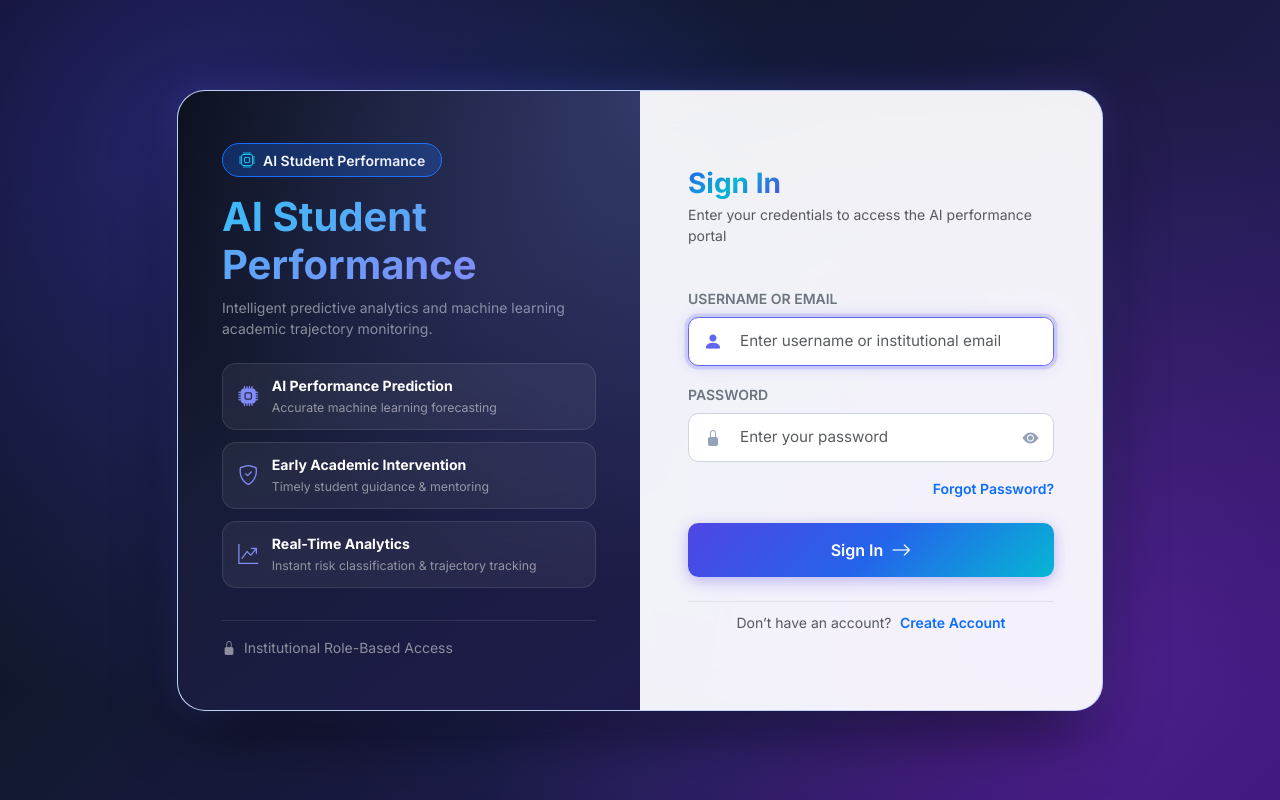
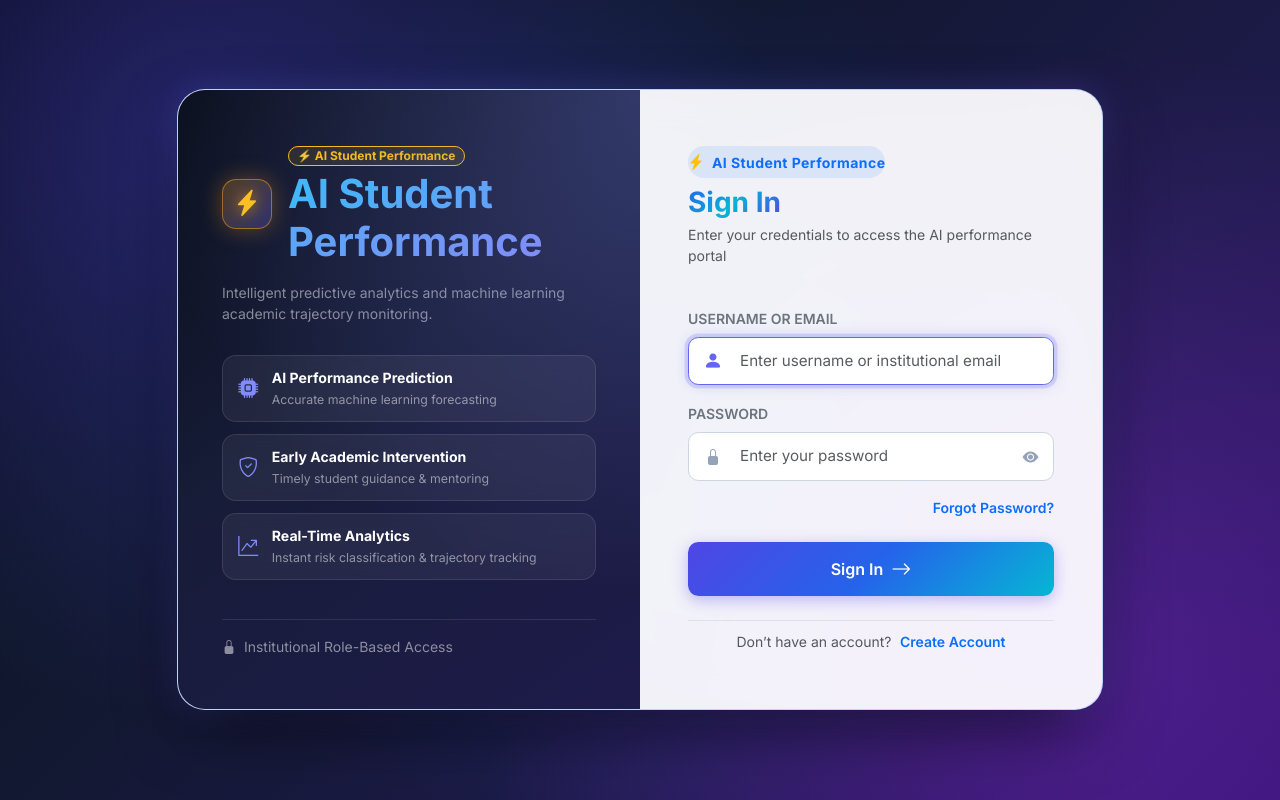
Before and after one commit to Shabna-002/AI---based-student-performance-prediction, a Flask app: page / in a window 1280 px wide. Run offline with Flask 3, Linux system fonts and the light colour scheme.

Commit message:
add ⚡ AI Student Performance Branding/Logo with illuminated logo box and badges

```diff
--- a/templates/base.html
+++ b/templates/base.html
@@ -350,8 +350,8 @@
         <div class="preloader-box">
             <div class="preloader-ring"></div>
             <div class="d-flex align-items-center gap-2 mt-2">
-                <i class="bi bi-cpu text-primary fs-5"></i>
-                <span class="gradient-text fw-bold fs-5">EduPredict AI</span>
+                <i class="bi bi-lightning-charge-fill text-warning fs-5"></i>
+                <span class="gradient-text fw-bold fs-5">⚡ AI Student Performance</span>
             </div>
             <div class="text-muted small">Loading intelligence system...</div>
         </div>
@@ -366,8 +366,8 @@
     <nav class="navbar navbar-expand-lg navbar-dark navbar-custom sticky-top">
         <div class="container">
             <a class="navbar-brand d-flex align-items-center gap-2" href="/dashboard">
-                <i class="bi bi-cpu text-primary fs-4"></i>
-                <span>EduPredict AI</span>
+                <i class="bi bi-lightning-charge-fill text-warning fs-4"></i>
+                <span>⚡ AI Student Performance</span>
             </a>
             <button class="navbar-toggler border-0" type="button" data-bs-toggle="collapse" data-bs-target="#navbarContent">
                 <span class="navbar-toggler-icon"></span>
--- a/templates/login.html
+++ b/templates/login.html
@@ -68,6 +68,29 @@
     }
 
 
+    /* ⚡ AI Student Performance Branding Logo */
+    .brand-logo-box {
+        width: 50px;
+        height: 50px;
+        border-radius: 14px;
+        background: linear-gradient(135deg, rgba(245, 158, 11, 0.28) 0%, rgba(99, 102, 241, 0.3) 100%);
+        border: 1px solid rgba(245, 158, 11, 0.55);
+        display: inline-flex;
+        align-items: center;
+        justify-content: center;
+        box-shadow: 0 0 22px rgba(245, 158, 11, 0.35);
+        flex-shrink: 0;
+        transition: transform 0.3s ease, box-shadow 0.3s ease;
+    }
+    .brand-logo-box:hover {
+        transform: scale(1.08) rotate(4deg);
+        box-shadow: 0 0 30px rgba(245, 158, 11, 0.6);
+    }
+    .brand-logo-box i {
+        font-size: 1.65rem;
+        color: #fbbf24;
+        filter: drop-shadow(0 0 8px rgba(245, 158, 11, 0.8));
+    }
 
     /* Feature Badges */
     .feature-badge {
@@ -222,17 +245,23 @@
             <!-- 🪟 Glassmorphism Login Card -->
             <div class="auth-container glow-border">
                 <div class="row g-0">
-                    <!-- Left Side: AI Student Performance Branding & 🤖 AI/ML Illustration -->
+                    <!-- Left Side: ⚡ AI Student Performance Branding/Logo -->
                     <div class="col-12 col-lg-6 auth-hero d-flex flex-column justify-content-between">
                         <div>
-                            <!-- Branding / Logo Badge -->
-                            <div class="d-inline-flex align-items-center gap-2 px-3 py-1 bg-primary bg-opacity-25 rounded-pill border border-primary border-opacity-30 mb-3">
-                                <i class="bi bi-cpu text-info"></i>
-                                <span class="small fw-semibold text-white">AI Student Performance</span>
+                            <!-- ⚡ Branding / Logo Badge -->
+                            <div class="d-flex align-items-center gap-3 mb-3">
+                                <div class="brand-logo-box">
+                                    <i class="bi bi-lightning-charge-fill"></i>
+                                </div>
+                                <div>
+                                    <div class="d-inline-flex align-items-center gap-1 px-2 py-0.5 bg-warning bg-opacity-10 rounded-pill border border-warning border-opacity-30 mb-1">
+                                        <span class="text-warning small fw-bold" style="font-size: 0.75rem;">⚡ AI Student Performance</span>
+                                    </div>
+                                    <h2 class="display-6 fw-bold mb-0 text-white">
+                                        <span class="gradient-text-accent">AI Student Performance</span>
+                                    </h2>
+                                </div>
                             </div>
-                            <h2 class="display-6 fw-bold mb-2 text-white">
-                                <span class="gradient-text-accent">AI Student Performance</span>
-                            </h2>
                             <p class="text-white-50 small leading-relaxed mb-2">
                                 Intelligent predictive analytics and machine learning academic trajectory monitoring.
                             </p>
@@ -271,6 +300,10 @@
                     <!-- Right Side: Portal Sign In Form -->
                     <div class="col-12 col-lg-6 auth-form-side d-flex flex-column justify-content-center">
                         <div class="mb-4">
+                            <div class="d-inline-flex align-items-center gap-2 mb-2 px-2.5 py-1 bg-primary bg-opacity-10 rounded-pill">
+                                <i class="bi bi-lightning-charge-fill text-warning"></i>
+                                <span class="fw-bold small text-primary" style="letter-spacing: 0.03em;">AI Student Performance</span>
+                            </div>
                             <h3 class="fw-bold text-dark mb-1"><span class="gradient-text">Sign In</span></h3>
                             <p class="text-muted small">Enter your credentials to access the AI performance portal</p>
                         </div>
```
Also changed, not shown: templates/signup.html (+41 -7 lines).
